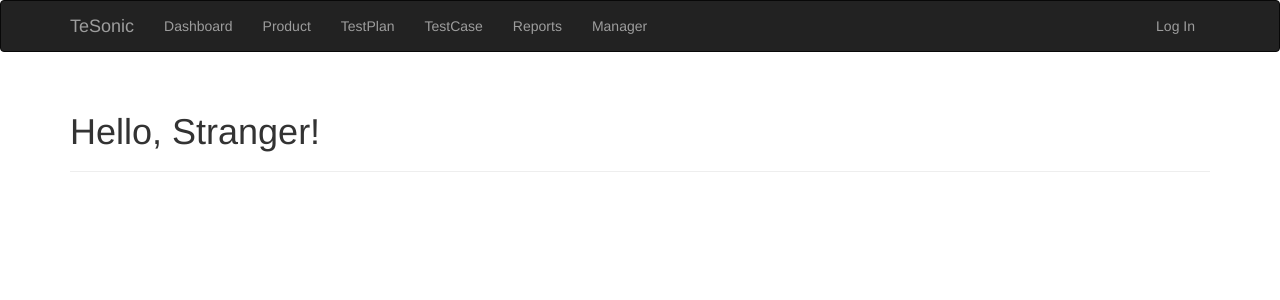
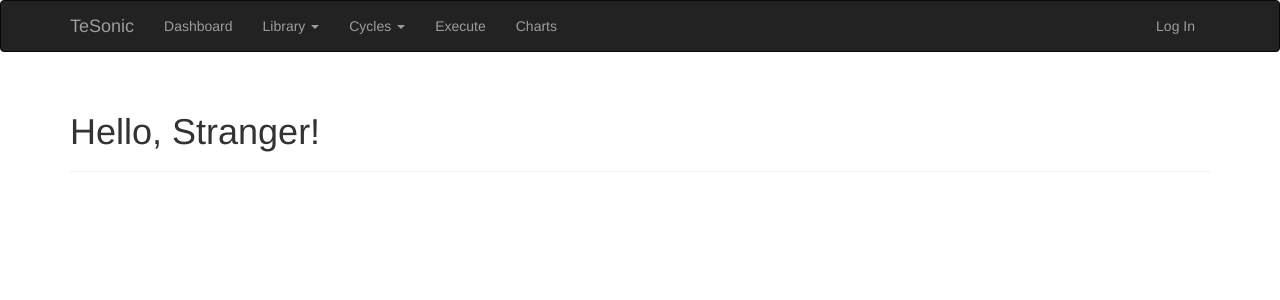
Before and after one commit to audricsun/TeSonic, a Flask app: page / in a window 1280 px wide. Shown: the top 300 px of the page. Run offline with Flask 2, Linux system fonts and the light colour scheme; some libraries are stand-ins or nearby versions.

Commit message:
add dropdown menu to base template

```diff
--- a/TeSonic/app/templates/base.html
+++ b/TeSonic/app/templates/base.html
@@ -23,11 +23,33 @@
         <div class="navbar-collapse collapse">
             <ul class="nav navbar-nav">
                 <li><a href="#">Dashboard</a></li>
-                <li><a href="#">Product</a></li>
-                <li><a href="#">TestPlan</a></li>
-                <li><a href="#">TestCase</a></li>
-                <li><a href="#">Reports</a></li>
-                <li><a href="{{ url_for('manager.importFile') }}">Manager</a></li>
+                <li class="dropdown">
+                    <a href="#" class="dropdown-toggle" data-toggle="dropdown"
+                                role="button" aria-haspopup="true"
+                                aria-expanded="false">Library <span class="caret"></span></a>
+                    <ul class="dropdown-menu">
+                        <li><a href="#">Requests</a></li>
+                        <li><a href="#">Policy</a></li>
+                        <li><a href="#">TestCases</a></li>
+                        <li role="separator" class="divider"></li>
+                        <li><a href="#">Wizards</a></li>
+                        <li role="separator" class="divider"></li>
+                        <li><a href="{{ url_for('manager.importFile') }}">Import</a></li>
+                        <li><a href="#">Export</a></li>
+                    </ul>
+                </li>
+                <li class="dropdown">
+                    <a href="#" class="dropdown-toggle" data-toggle="dropdown"
+                                role="button" aria-haspopup="true"
+                                aria-expanded="false">Cycles <span class="caret"></span></a>
+                    <ul class="dropdown-menu">
+                        <li><a href="#">Test Plans</a></li>
+                        <li><a href="#">Apply Testcase</a></li>
+                    </ul>
+                </li>
+                <li><a href="#">Execute</a></li>
+                <li><a href="#">Charts</a></li>
+
             </ul>
             <ul class="nav navbar-nav navbar-right">
                 {% if current_user.is_authenticated %}
```
